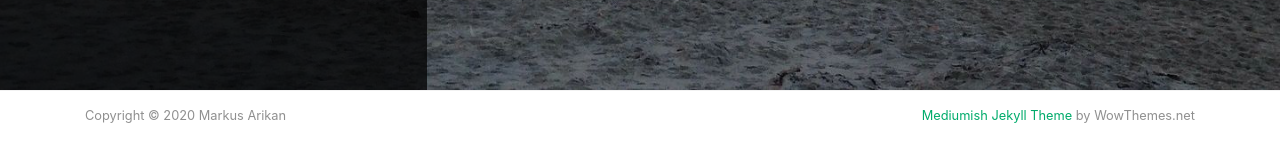
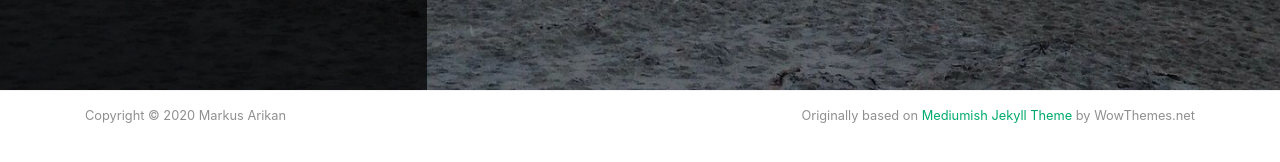
Before and after one commit to marikan1965/marikan1965.github.io, a Jekyll site: the page built from index.html, in a window 1280 px wide and 1190 px high. Shown: the part 990-1152 px from the top of the window. Built offline with Jekyll 4.4.1, drawn with Linux system fonts in a browser that asks for light colours; nearby versions of some CDN libraries; the list of posts is cut into pages by our own code.

Commit message:
Template Source

```diff
--- a/_layouts/default.html
+++ b/_layouts/default.html
@@ -176,7 +176,7 @@ ga('send', 'pageview');
                 Copyright © {{ site.time | date: "%Y" }} {{ site.name }}
             </div>
             <div class="col-md-6 col-sm-6 text-center text-lg-right">
-                <a target="_blank" href="https://www.wowthemes.net/mediumish-free-jekyll-template/">Mediumish Jekyll Theme</a> by WowThemes.net
+                Originally based on <a target="_blank" href="https://www.wowthemes.net/mediumish-free-jekyll-template/">Mediumish Jekyll Theme</a> by WowThemes.net
             </div>
         </div>
     </div>
```
